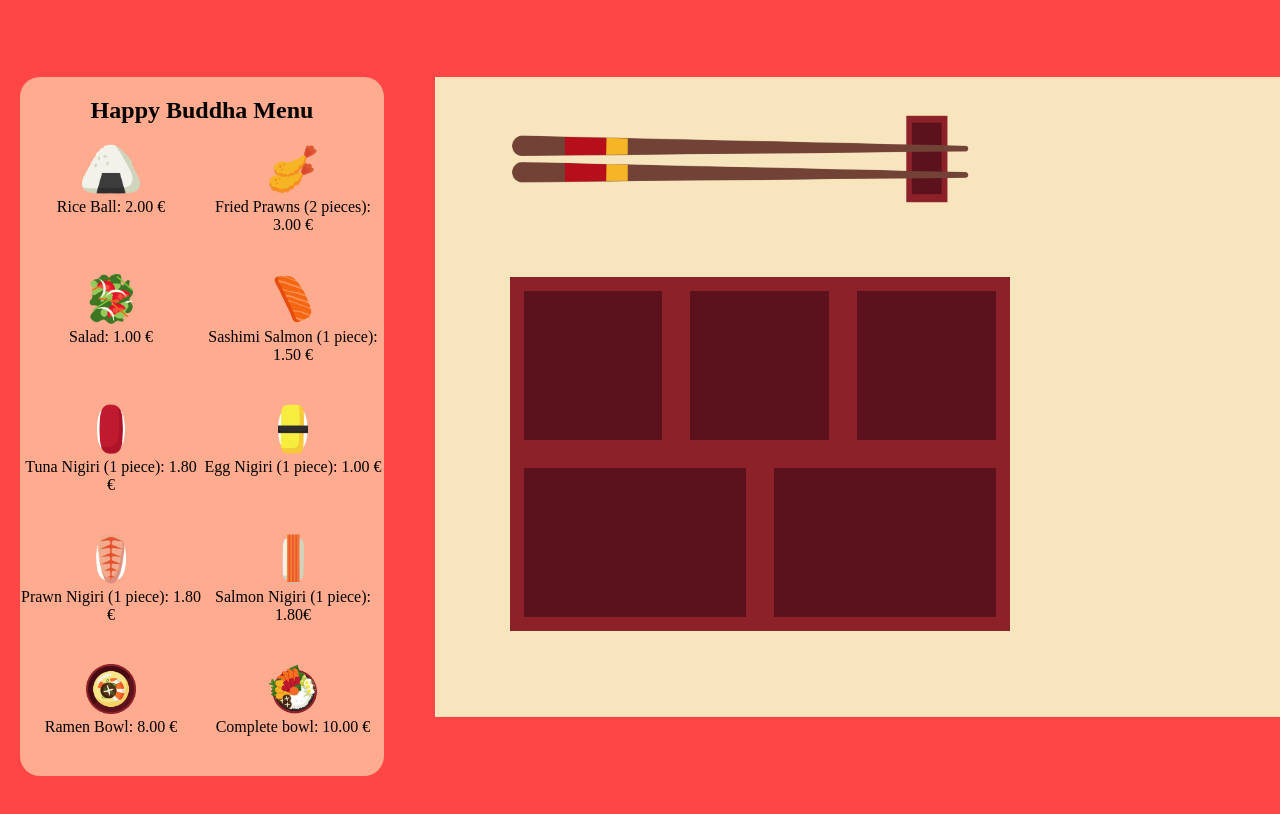
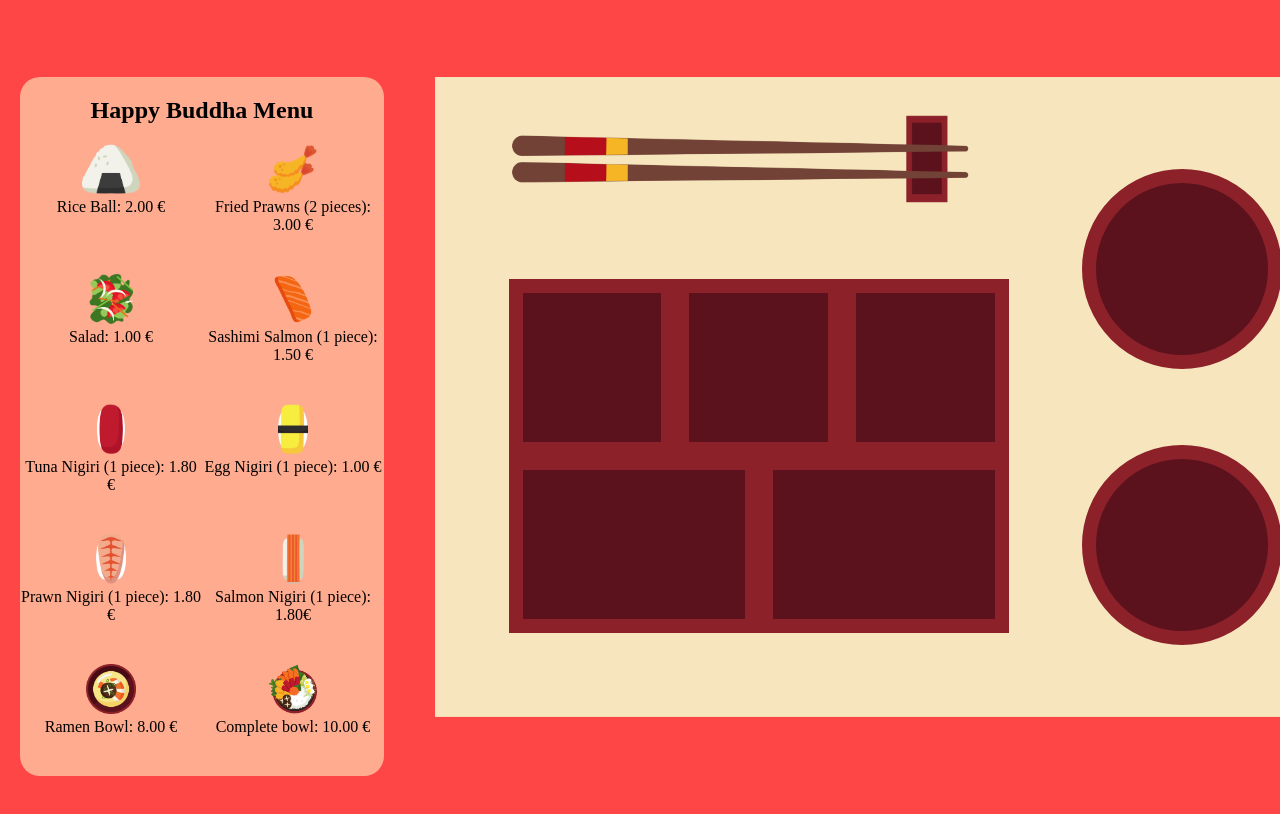
Before and after one commit to vicban14/dynamic-showcase, a plain HTML site: page index.html in a window 1280 px wide. Shown: the part 128-942 px from the top of the page. Drawn offline with Linux system fonts and the light colour scheme; a web font is replaced by a local one.

Commit message:
Add dropable in bowl elements

```diff
--- a/index.html
+++ b/index.html
@@ -60,8 +60,9 @@
       </div>
     </div>
     <img src="./assets/empty-bento-box.png" alt="bento-box" id="bento-box">
-    <div class="tray" ondrop="drop(event)" ondragover="allowDrop(event)">
-      <div id="tray">
+    <div class="table-elements">
+      <div class="space-bowl" id="bowl-1"></div>
+      <div class="tray">
           <div class="above-tray-container">
             <div class="space-tray"></div>
             <div class="space-tray"></div>
@@ -72,6 +73,7 @@
             <div class="space-tray"></div>
           </div>
       </div>
+      <div class="space-bowl" id="bowl-2"></div>
     </div>
     <script src="js/main.js"></script>
   </section>
--- a/js/main.js
+++ b/js/main.js
@@ -1,10 +1,20 @@
 'use strict'
 
-var menuImages = document.querySelectorAll('.menu-container > div > img')
+const menuImages = document.querySelectorAll('.menu-container > div > img')
 menuImages.forEach(image => {
   image.setAttribute("draggable", "true")
   image.setAttribute("ondragstart", "drag(event)")
 })
+
+const bowls = document.querySelectorAll('.space-bowl')
+bowls.forEach(bowl => {
+  bowl.setAttribute("ondrop", "drop(event)")
+  bowl.setAttribute("ondragover", "allowDrop(event)")
+})
+
+const tray = document.querySelectorAll('.tray')[0]
+tray.setAttribute("ondrop", "drop(event)")
+tray.setAttribute("ondragover", "allowDrop(event)")
 
 function drag(ev) {
   ev.dataTransfer.setData("text", ev.target.id)
--- a/styles/styles.css
+++ b/styles/styles.css
@@ -57,20 +57,46 @@ h1 + p {
   z-index: -1;
 }
 
+.table-elements {
+  position: absolute;
+  margin-left: 34%;
+  height: 640px;
+  width: 920px;
+}
+
+.space-bowl {
+  position: absolute;
+  right: 0;
+  height: 200px;
+  width: 200px;
+  border-radius: 50%;
+  background-color: rgb(91, 18, 29);
+  border: rgb(141, 33, 42) solid 0.9rem;
+  display: flex;
+  align-items: center;
+  justify-content: center;
+}
+
+#bowl-1 {
+  margin: 10% 8% 0 0;
+}
+
+#bowl-2 {
+  margin: 40% 8% 0 0;
+}
+
+.space-bowl > img {
+  height: 250px;
+}
+
 .tray {
   position: absolute;
-  margin-left: 32%;
   height: 354px;
   width: 500px;
-}
-
-#tray {
   display: grid;
   grid-template-rows: 50% 50%;
   align-items: start;
-  height: 100%;
-  width: 100%;
-  margin: 40% 0 0 20%;
+  margin: 22% 0 0 8%;
 }
 
 .above-tray-container {
```
Lines whose indentation alone changed are shown as unchanged.
